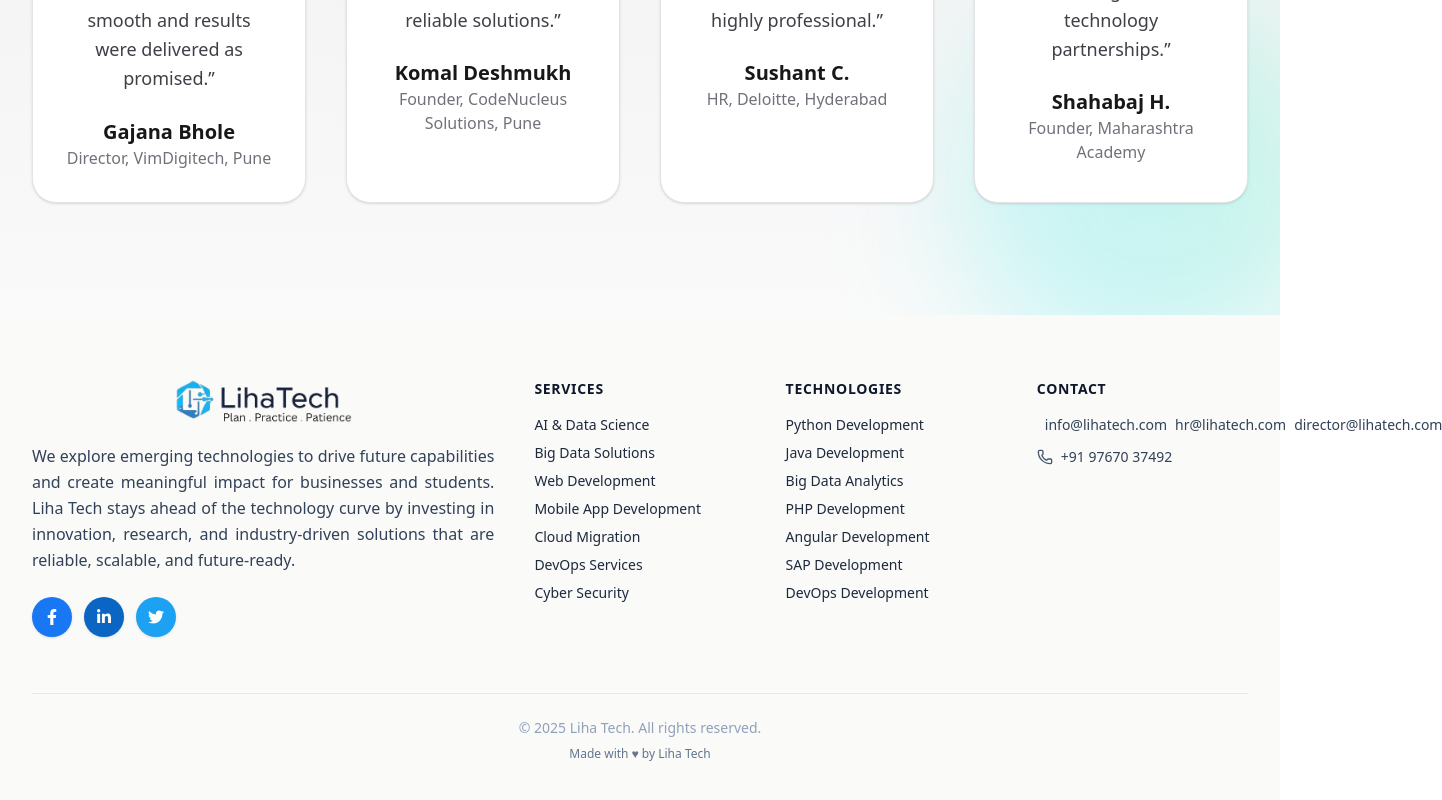
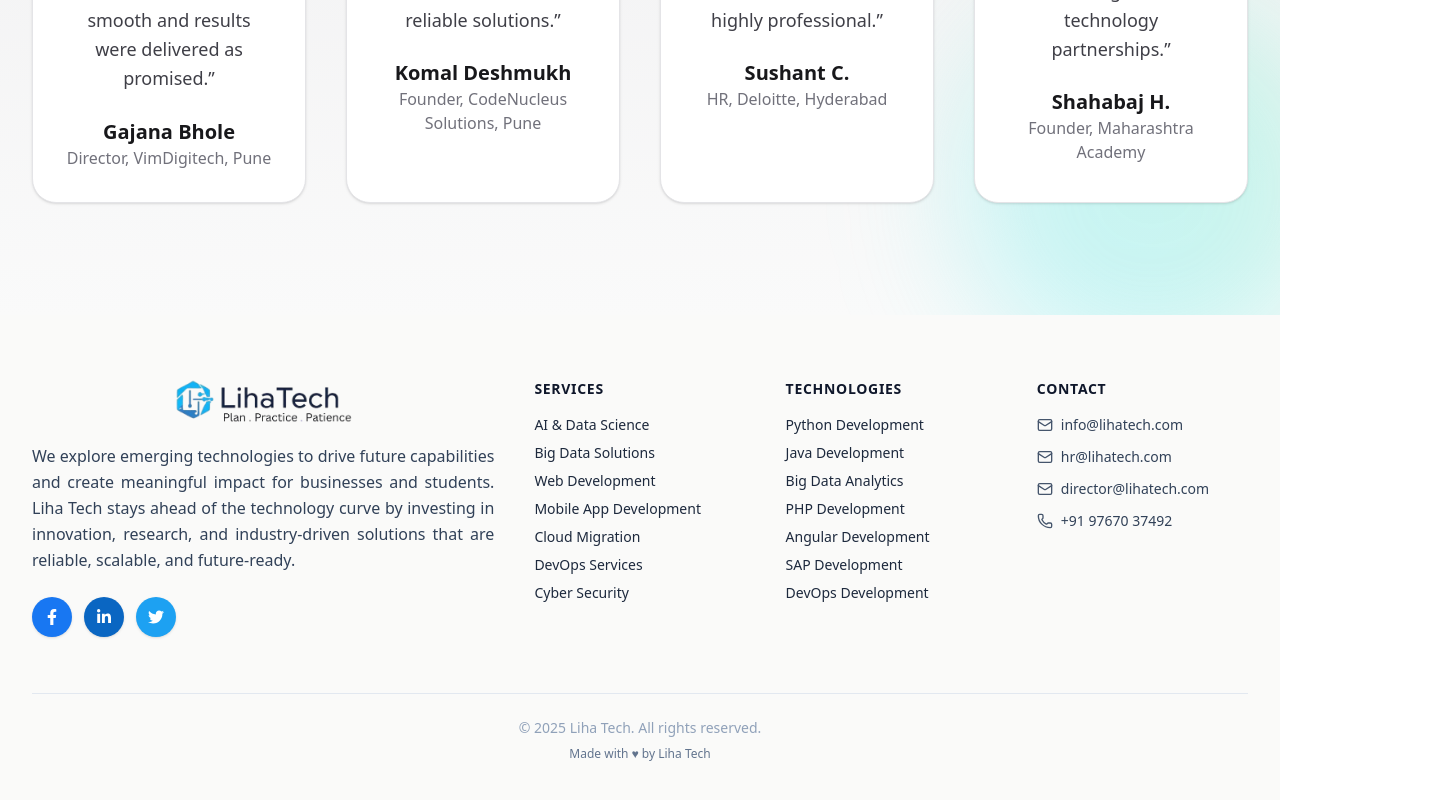
Before and after one commit to Lihatech/TechLiha-Website, a React (Vite) app: page / in a window 1280 px wide. Shown: the part 5123-5923 px from the top of the page, 1442 px wide, since content can reach past the window. Built offline with nearby package versions, Linux system fonts and the light colour scheme; the HTML template or start-up script is replaced by a standard one.

Commit message:
Add additional email contacts to Footer component

```diff
--- a/src/components/Footer.jsx
+++ b/src/components/Footer.jsx
@@ -89,12 +89,18 @@
                 >
                   info@lihatech.com
                 </a>
+              </li>
+              <li className="flex items-center gap-2">
+                <Mail size={16} className="text-slate-600" />
                 <a
                   href="mailto:hr@lihatech.com"
                   className="hover:text-slate-900 transition-colors duration-200"
                 >
                   hr@lihatech.com
                 </a>
+              </li>
+              <li className="flex items-center gap-2">
+                <Mail size={16} className="text-slate-600" />
                 <a
                   href="mailto:director@lihatech.com"
                   className="hover:text-slate-900 transition-colors duration-200"
```
